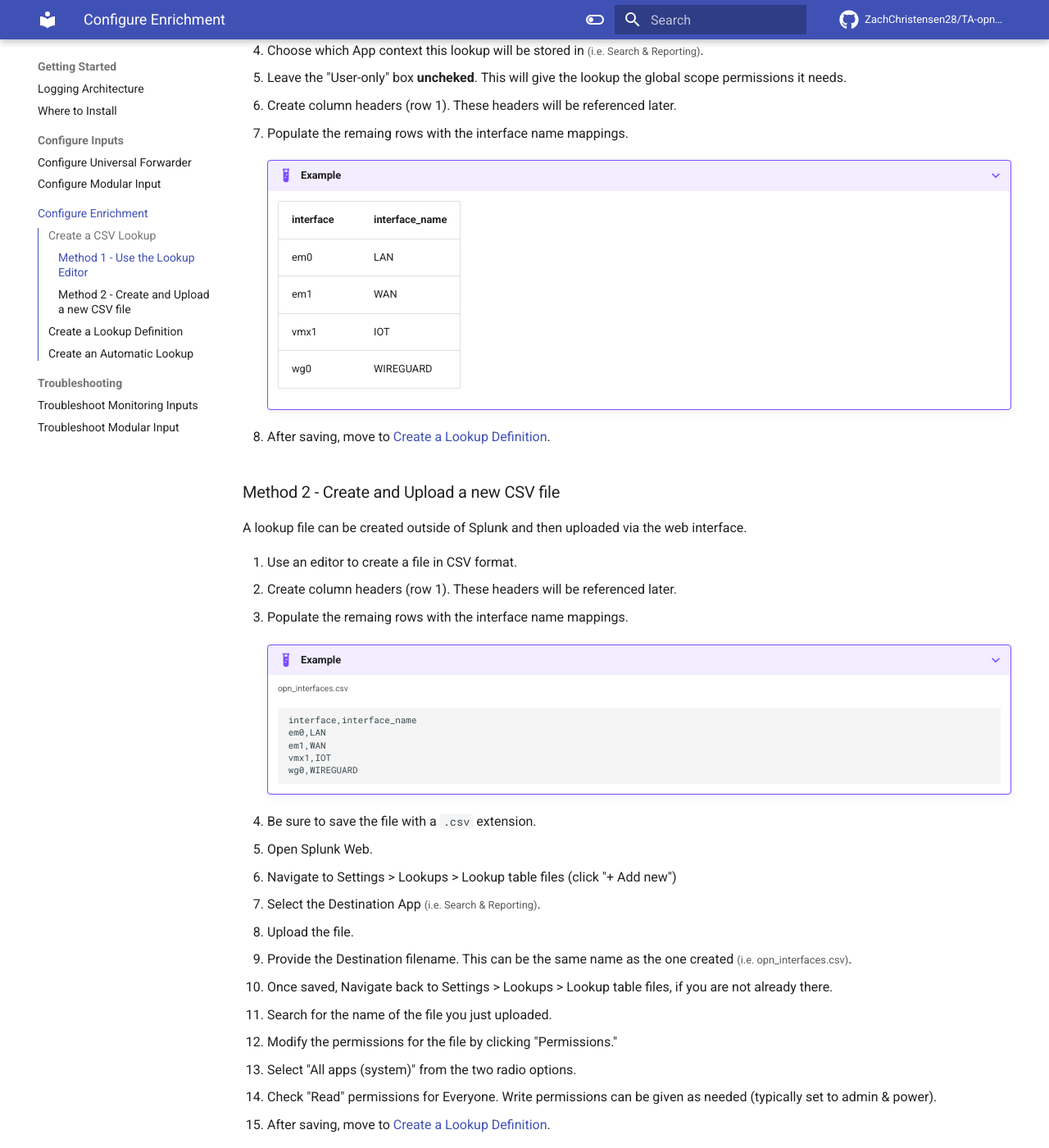
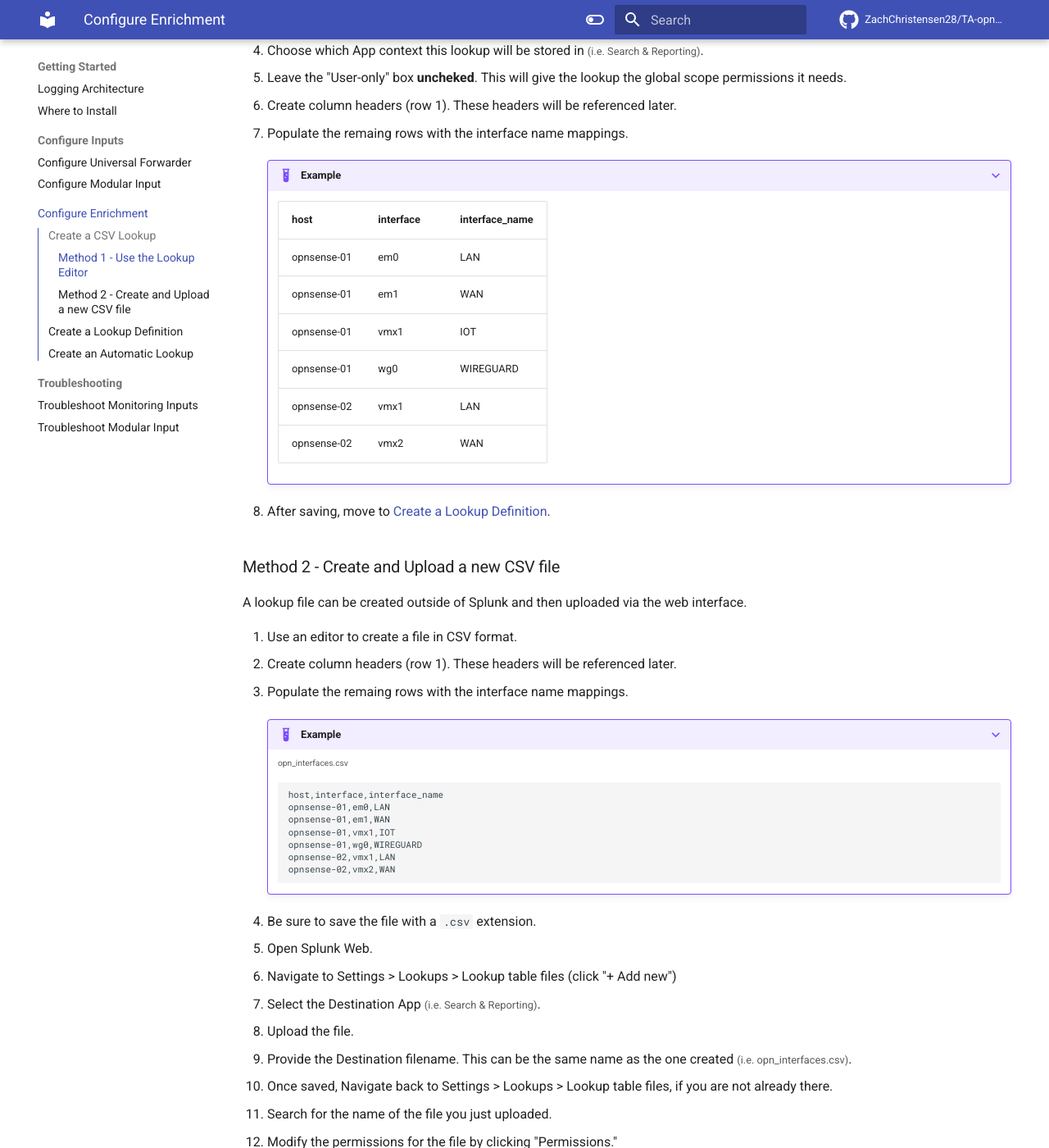
Before and after one commit to ZachChristensen28/splunk-opnsense-ta-documentation, an MkDocs documentation site: the page built from docs/getting-started/configure-enrichment.md, in a window 1280 px wide and 1400 px high, scrolled down 964 px. Shown: the whole window at 82% size. Built offline with MkDocs 1.6.1 and Material for MkDocs 9.7.7, drawn with Linux system fonts in a browser that asks for light colours; comment, search, counter and statistics services are not loaded; some of the changed text lies outside the part shown.

Commit message:
adding host field in multi-host environments

````diff
--- a/docs/getting-started/configure-enrichment.md
+++ b/docs/getting-started/configure-enrichment.md
@@ -36,12 +36,14 @@
 
     ???+ example
 
-        interface | interface_name
-        --------- | --------------
-        em0 | LAN
-        em1 | WAN
-        vmx1 | IOT
-        wg0 | WIREGUARD
+        host | interface | interface_name
+        ---- | --------- | --------------
+        opnsense-01 | em0 | LAN
+        opnsense-01 | em1 | WAN
+        opnsense-01 | vmx1 | IOT
+        opnsense-01 | wg0 | WIREGUARD
+        opnsense-02 | vmx1 | LAN
+        opnsense-02 | vmx2 | WAN
 
 1. After saving, move to [Create a Lookup Definition](#create-a-lookup-definition).
 
@@ -59,11 +61,13 @@
         <small>opn_interfaces.csv</small>
 
         ```text
-        interface,interface_name
-        em0,LAN
-        em1,WAN
-        vmx1,IOT
-        wg0,WIREGUARD
+        host,interface,interface_name
+        opnsense-01,em0,LAN
+        opnsense-01,em1,WAN
+        opnsense-01,vmx1,IOT
+        opnsense-01,wg0,WIREGUARD
+        opnsense-02,vmx1,LAN
+        opnsense-02,vmx2,WAN
         ```
 
 1. Be sure to save the file with a `.csv` extension.
@@ -114,6 +118,11 @@
         interface = dest_int
         ```
 
+1. For the next input field, set `host` equal to a blank field. There is no need to rename this field.
+
+    ???+ example
+        `host` =
+
 1. For the output fields, first specify the interface name field from the created lookup. Then type `dest_int_name` for the second field.
 
     ???+ example
````
